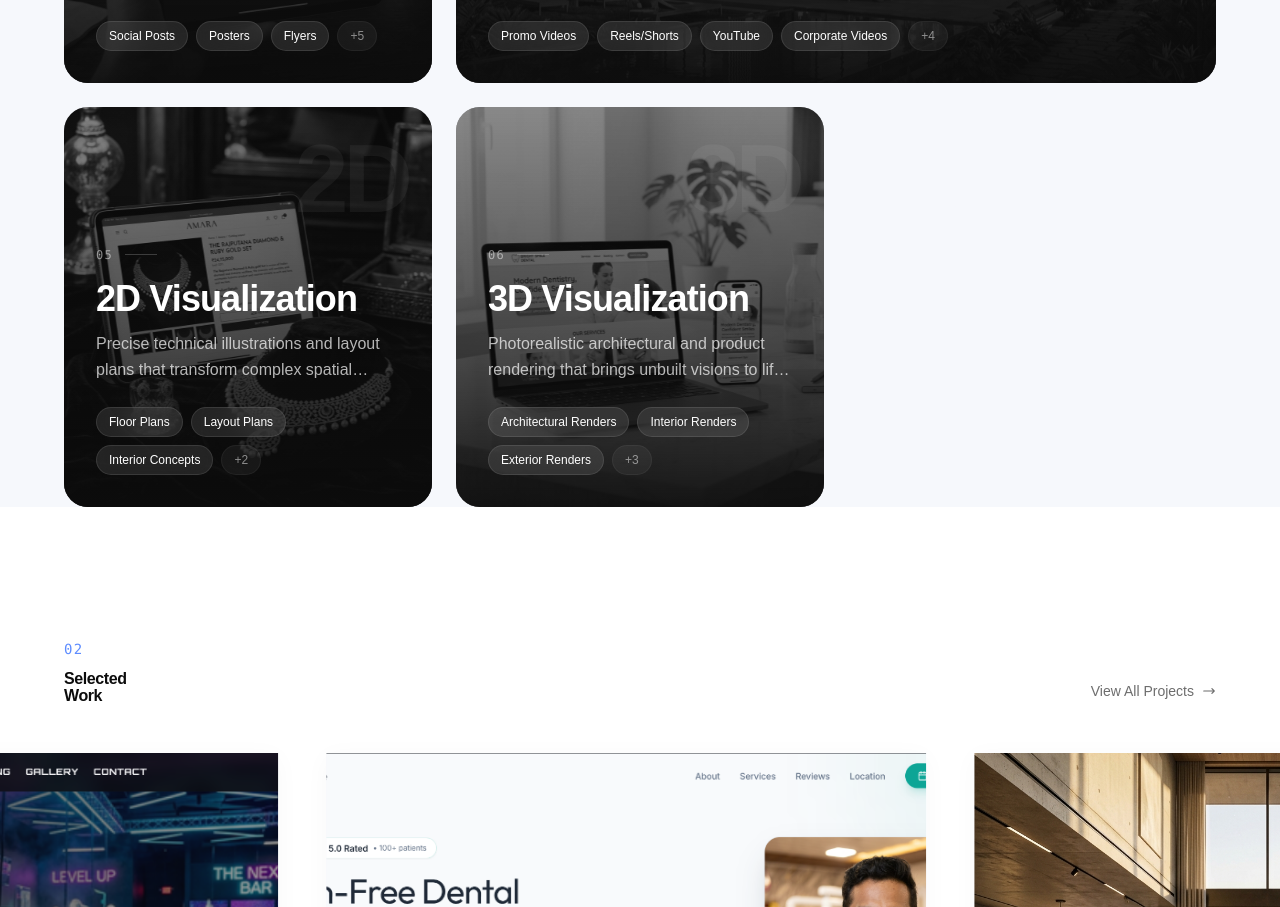
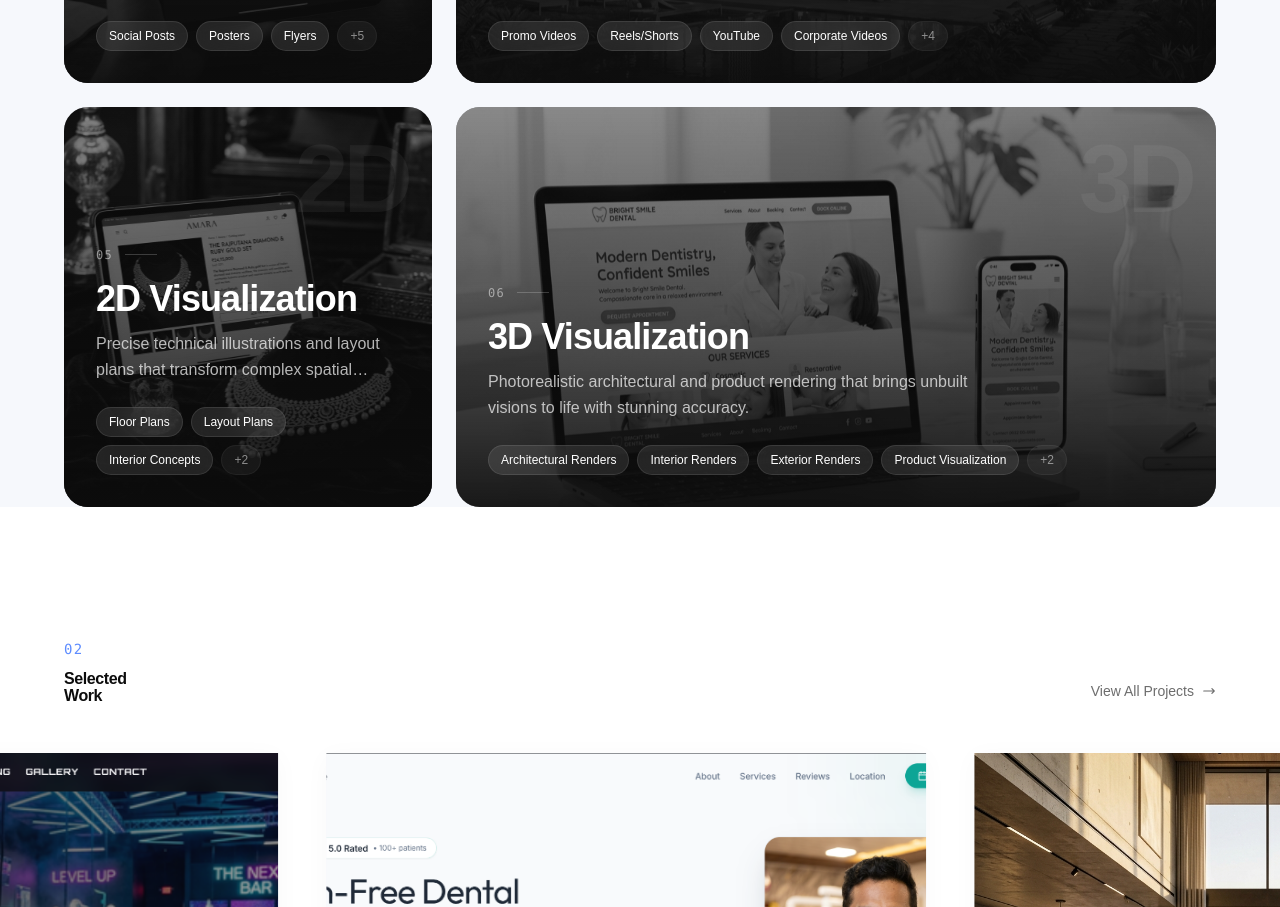
Before and after one commit to saurabhhumane125/visioncraft, a Next.js app: page / in a window 1280 px wide. Shown: the part 2016-2923 px from the top of the page. Built offline with nearby package versions, Linux system fonts and the light colour scheme; a web font is replaced by a local one.

Commit message:
style: fix grid spacing by expanding final card

```diff
--- a/components/sections/Services.tsx
+++ b/components/sections/Services.tsx
@@ -85,8 +85,12 @@ export function Services() {
               img: "/images/portfolio-product.png",
             }
 
-            // Create a dynamic bento layout where the 1st and 4th items span 2 columns on large screens
-            const isWide = idx === 0 || idx === 3
+            // Create a dynamic bento layout where the 1st, 4th, and 6th items span 2 columns on large screens
+            // Total columns per row = 3.
+            // Row 1: idx 0 (2) + idx 1 (1) = 3
+            // Row 2: idx 2 (1) + idx 3 (2) = 3
+            // Row 3: idx 4 (1) + idx 5 (2) = 3
+            const isWide = idx === 0 || idx === 3 || idx === 5
 
             return (
               <motion.div
```
